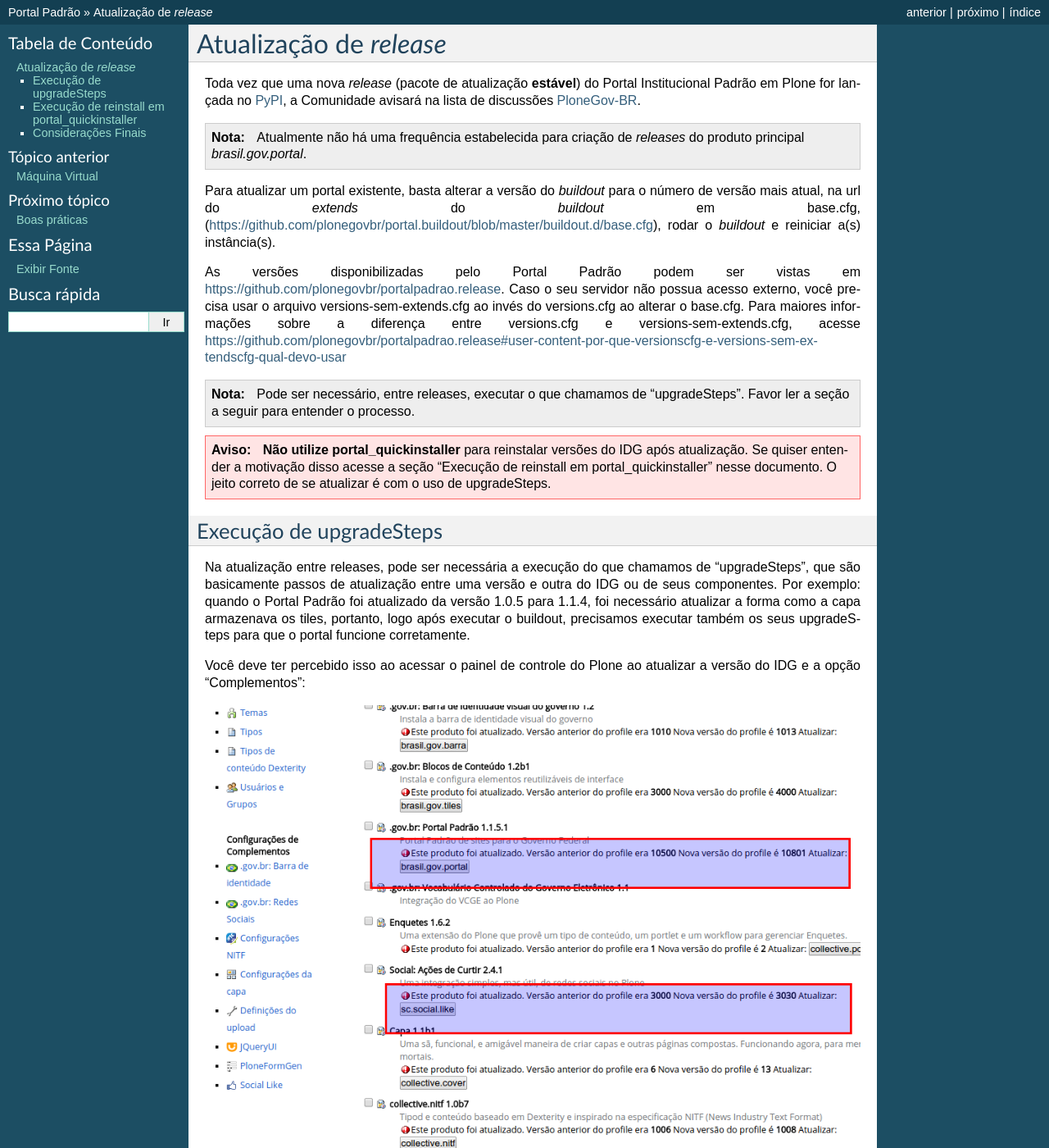
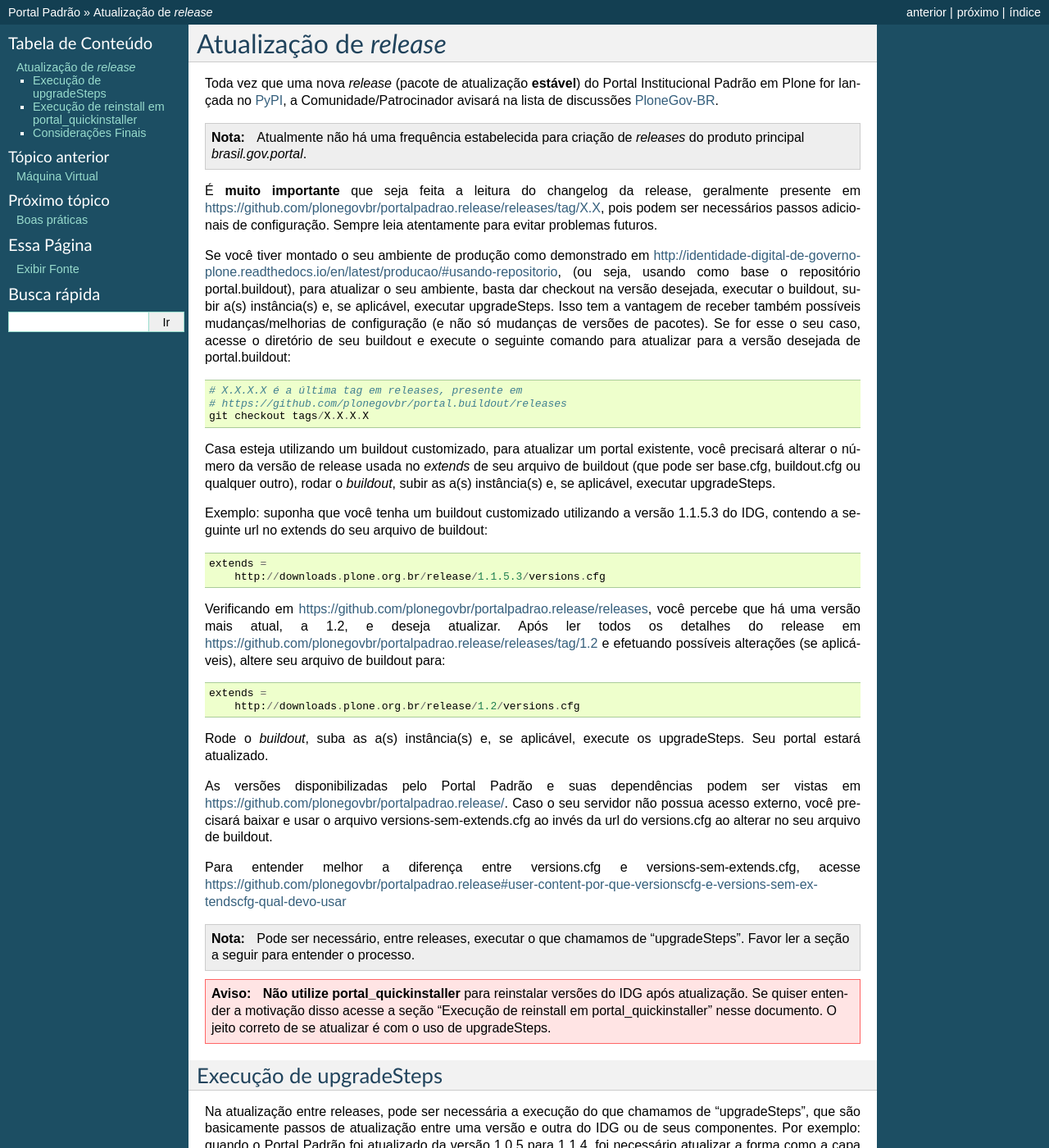
Before and after one commit to plonegovbr/portal.buildout, a Sphinx documentation site: the page built from docs/atualizacao.rst, in a window 1280 px wide and 1400 px high. Shown: the whole window at 82% size. Built offline with Sphinx 7.4.7, drawn with Linux system fonts in a browser that asks for light colours.

Commit message:
Melhora exemplo sobre atualização.

```diff
--- a/docs/atualizacao.rst
+++ b/docs/atualizacao.rst
@@ -3,22 +3,64 @@
 ==========================================
 
 Toda vez que uma nova *release* (pacote de atualização **estável**) do Portal
-Institucional Padrão em Plone for lançada no :term:`PyPI`, a Comunidade avisará
+Institucional Padrão em Plone for lançada no :term:`PyPI`, a Comunidade/Patrocinador avisará
 na lista de discussões :term:`PloneGov-BR`.
 
 .. note :: Atualmente não há uma frequência estabelecida para criação de
            *releases* do produto principal *brasil.gov.portal*.
 
-Para atualizar um portal existente, basta alterar a versão do *buildout* para o
-número de versão mais atual, na url do `extends` do *buildout* em base.cfg,
-(https://github.com/plonegovbr/portal.buildout/blob/master/buildout.d/base.cfg),
-rodar o *buildout* e reiniciar a(s) instância(s).
+É **muito importante** que seja feita a leitura do changelog da release, geralmente
+presente em https://github.com/plonegovbr/portalpadrao.release/releases/tag/X.X, pois podem
+ser necessários passos adicionais de configuração. Sempre leia atentamente para
+evitar problemas futuros.
 
-As versões disponibilizadas pelo Portal Padrão podem ser vistas em
-https://github.com/plonegovbr/portalpadrao.release. Caso o seu servidor não
-possua acesso externo, você precisa usar o arquivo versions-sem-extends.cfg ao
-invés do versions.cfg ao alterar o base.cfg. Para maiores informações sobre a
-diferença entre versions.cfg e versions-sem-extends.cfg, acesse
+Se você tiver montado o seu ambiente de produção como demonstrado em
+http://identidade-digital-de-governo-plone.readthedocs.io/en/latest/producao/#usando-repositorio,
+(ou seja, usando como base o repositório portal.buildout), para atualizar o seu ambiente,
+basta dar checkout na versão desejada, executar o buildout, subir a(s) instância(s) e,
+se aplicável, executar upgradeSteps. Isso tem a vantagem de receber também possíveis
+mudanças/melhorias de configuração (e não só mudanças de versões de pacotes). Se
+for esse o seu caso, acesse o diretório de seu buildout e execute o seguinte comando
+para atualizar para a versão desejada de portal.buildout:
+
+::
+
+    # X.X.X.X é a última tag em releases, presente em
+    # https://github.com/plonegovbr/portal.buildout/releases
+    git checkout tags/X.X.X.X
+
+Casa esteja utilizando um buildout customizado, para atualizar um portal existente,
+você precisará alterar o número da versão de release usada no *extends* de seu arquivo
+de buildout (que pode ser base.cfg, buildout.cfg ou qualquer outro), rodar o
+*buildout*, subir as a(s) instância(s) e, se aplicável, executar upgradeSteps.
+
+Exemplo: suponha que você tenha um buildout customizado utilizando a versão
+1.1.5.3 do IDG, contendo a seguinte url no extends do seu arquivo de buildout:
+
+::
+
+    extends =
+        http://downloads.plone.org.br/release/1.1.5.3/versions.cfg
+
+Verificando em https://github.com/plonegovbr/portalpadrao.release/releases, você percebe
+que há uma versão mais atual, a 1.2, e deseja atualizar. Após ler todos os
+detalhes do release em https://github.com/plonegovbr/portalpadrao.release/releases/tag/1.2
+e efetuando possíveis alterações (se aplicáveis), altere seu arquivo de buildout para:
+
+::
+
+    extends =
+        http://downloads.plone.org.br/release/1.2/versions.cfg
+
+Rode o *buildout*, suba as a(s) instância(s) e, se aplicável, execute os upgradeSteps.
+Seu portal estará atualizado.
+
+As versões disponibilizadas pelo Portal Padrão e suas dependências podem ser vistas em
+https://github.com/plonegovbr/portalpadrao.release/. Caso o seu servidor não
+possua acesso externo, você precisará baixar e usar o arquivo versions-sem-extends.cfg ao
+invés da url do versions.cfg ao alterar no seu arquivo de buildout.
+
+Para entender melhor a diferença entre versions.cfg e versions-sem-extends.cfg, acesse
 https://github.com/plonegovbr/portalpadrao.release#user-content-por-que-versionscfg-e-versions-sem-extendscfg-qual-devo-usar
 
 .. note :: Pode ser necessário, entre releases, executar o que chamamos de
```
